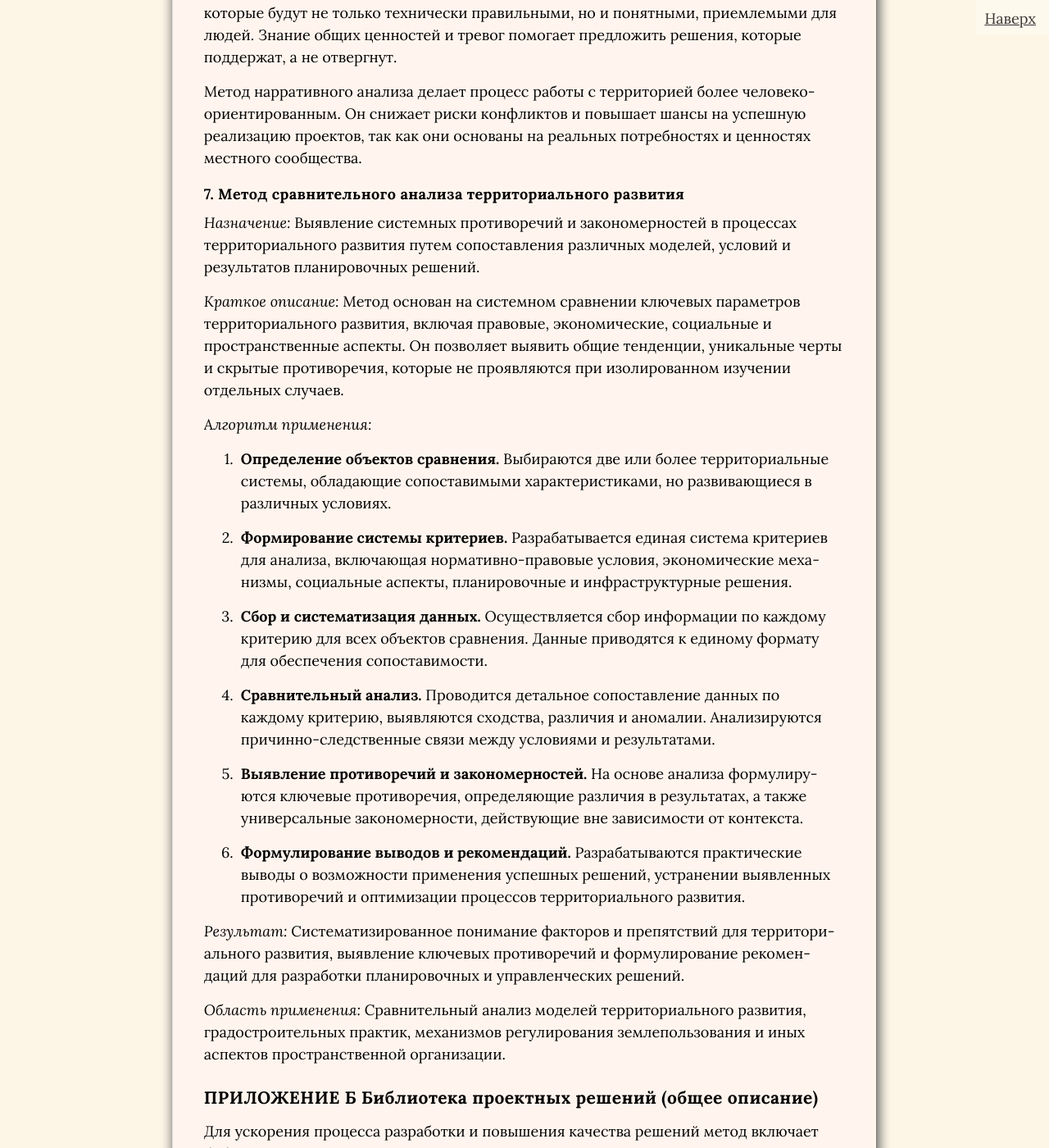
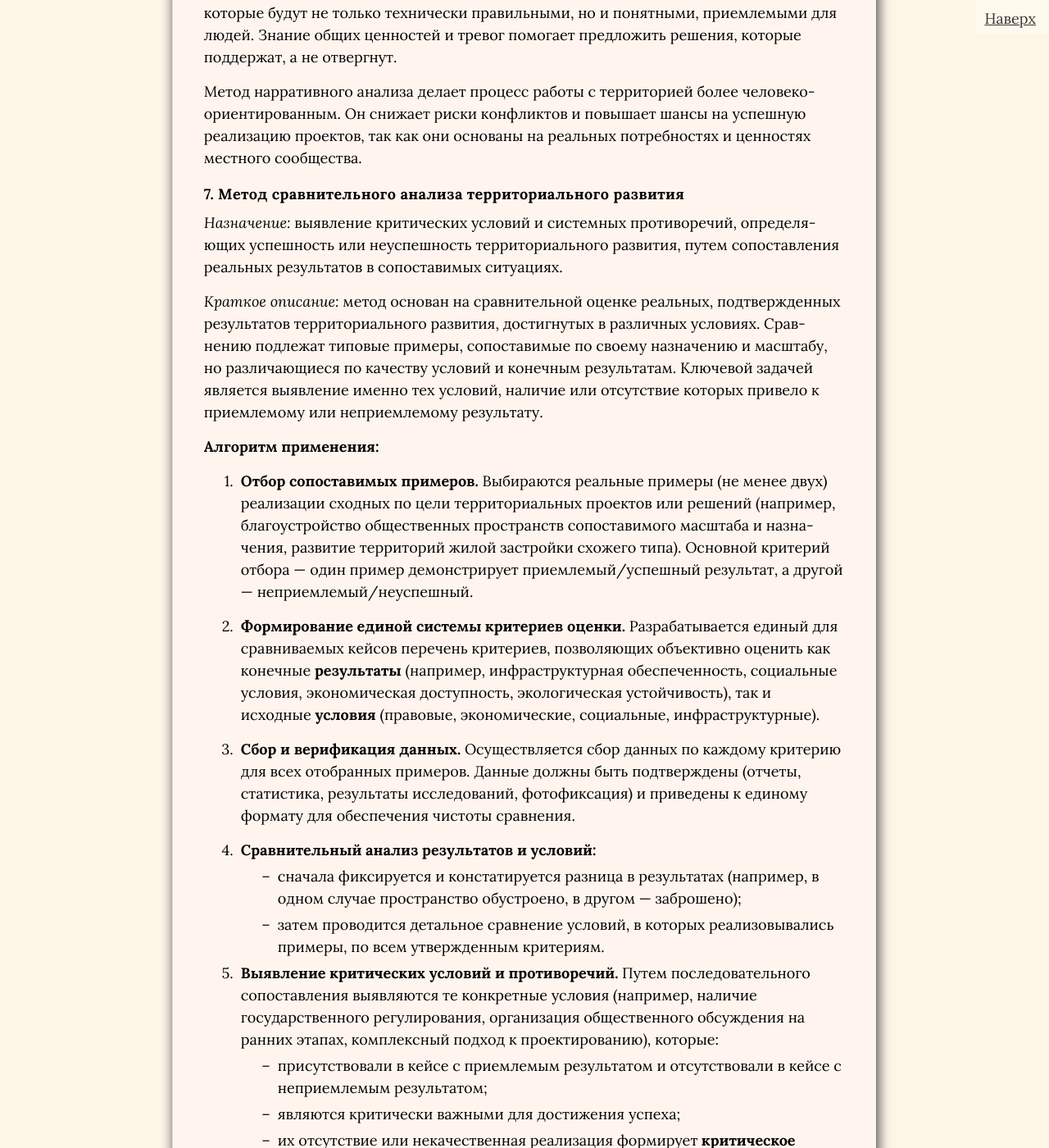
Before and after one commit to SergSi/land-use-art, a Jekyll site: the page built from _posts/2025-09-12-metod.md, in a window 1280 px wide and 1400 px high, scrolled down 20248 px. Shown: the whole window at 82% size. Built offline with Jekyll 4.4.1, drawn with Linux system fonts in a browser that asks for light colours; some web fonts are replaced; some of the changed text lies outside the part shown.

Commit message:
Update 2025-09-12-metod.md

```diff
--- a/_posts/2025-09-12-metod.md
+++ b/_posts/2025-09-12-metod.md
@@ -684,37 +684,72 @@ number="8"
 
 #### 7. Метод сравнительного анализа территориального развития
 
-*Назначение:*
-Выявление системных противоречий и закономерностей в процессах территориального развития путем сопоставления различных моделей, условий и результатов планировочных решений.
+*Назначение:* выявление критических условий и системных противоречий, определяющих успешность или неуспешность территориального развития, путем сопоставления реальных результатов в сопоставимых ситуациях.
 
-*Краткое описание:*
-Метод основан на системном сравнении ключевых параметров территориального развития, включая правовые, экономические, социальные и пространственные аспекты. Он позволяет выявить общие тенденции, уникальные черты и скрытые противоречия, которые не проявляются при изолированном изучении отдельных случаев.
+*Краткое описание:* метод основан на сравнительной оценке реальных, подтвержденных результатов территориального развития, достигнутых в различных условиях. Сравнению подлежат типовые примеры, сопоставимые по своему назначению и масштабу, но различающиеся по качеству условий и конечным результатам. Ключевой задачей является выявление именно тех условий, наличие или отсутствие которых привело к приемлемому или неприемлемому результату.
 
-*Алгоритм применения:*
+**Алгоритм применения:**
 
-1.  **Определение объектов сравнения.**
-    Выбираются две или более территориальные системы, обладающие сопоставимыми характеристиками, но развивающиеся в различных условиях.
+1.  **Отбор сопоставимых примеров.** Выбираются реальные примеры (не менее двух) реализации сходных по цели территориальных проектов или решений (например, благоустройство общественных пространств сопоставимого масштаба и назначения, развитие территорий жилой застройки схожего типа). Основной критерий отбора — один пример демонстрирует приемлемый/успешный результат, а другой — неприемлемый/неуспешный.
 
-2.  **Формирование системы критериев.**
-    Разрабатывается единая система критериев для анализа, включающая нормативно-правовые условия, экономические механизмы, социальные аспекты, планировочные и инфраструктурные решения.
+2.  **Формирование единой системы критериев оценки.** Разрабатывается единый для сравниваемых кейсов перечень критериев, позволяющих объективно оценить как конечные **результаты** (например, инфраструктурная обеспеченность, социальные условия, экономическая доступность, экологическая устойчивость), так и исходные **условия** (правовые, экономические, социальные, инфраструктурные).
 
-3.  **Сбор и систематизация данных.**
-    Осуществляется сбор информации по каждому критерию для всех объектов сравнения. Данные приводятся к единому формату для обеспечения сопоставимости.
+3.  **Сбор и верификация данных.** Осуществляется сбор данных по каждому критерию для всех отобранных примеров. Данные должны быть подтверждены (отчеты, статистика, результаты исследований, фотофиксация) и приведены к единому формату для обеспечения чистоты сравнения.
 
-4.  **Сравнительный анализ.**
-    Проводится детальное сопоставление данных по каждому критерию, выявляются сходства, различия и аномалии. Анализируются причинно-следственные связи между условиями и результатами.
+4.  **Сравнительный анализ результатов и условий:**
+    *   сначала фиксируется и констатируется разница в результатах (например, в одном случае пространство обустроено, в другом — заброшено);
+    *   затем проводится детальное сравнение условий, в которых реализовывались примеры, по всем утвержденным критериям.
 
-5.  **Выявление противоречий и закономерностей.**
-    На основе анализа формулируются ключевые противоречия, определяющие различия в результатах, а также универсальные закономерности, действующие вне зависимости от контекста.
+5.  **Выявление критических условий и противоречий.** Путем последовательного сопоставления выявляются те конкретные условия (например, наличие государственного регулирования, организация общественного обсуждения на ранних этапах, комплексный подход к проектированию), которые:
+    *   присутствовали в кейсе с приемлемым результатом и отсутствовали в кейсе с неприемлемым результатом;
+    *   являются критически важными для достижения успеха;
+    *   их отсутствие или некачественная реализация формирует **критическое противоречие** между планируемыми целями и фактически достигнутыми результатами.
 
-6.  **Формулирование выводов и рекомендаций.**
-    Разрабатываются практические выводы о возможности применения успешных решений, устранении выявленных противоречий и оптимизации процессов территориального развития.
+6.  **Формулирование выводов.** Результатом анализа является определение ключевых условий (факторов успеха), необходимых для достижения приемлемого результата, и формулировка конкретных критических противоречий, которые необходимо устранить (например, "противоречие между декларируемой целью создания комфортной среды и отсутствием механизма ее создания, что приводит к деградации").
 
-*Результат:*
-Систематизированное понимание факторов и препятствий для территориального развития, выявление ключевых противоречий и формулирование рекомендаций для разработки планировочных и управленческих решений.
+*Результат*: выявленные и доказанные на реальных примерах критические условия (факторы успеха) и противоречия, препятствующие достижению целей территориального развития. Результаты анализа являются основанием для разработки управленческих и проектных решений, направленных на воспроизводство успешных условий и устранение выявленных противоречий.
 
-*Область применения:*
-Сравнительный анализ моделей территориального развития, градостроительных практик, механизмов регулирования землепользования и иных аспектов пространственной организации.
+*Область применения:* анализ эффективности градостроительных решений, программ развития территорий, практик землепользования и иных аспектов пространственного развития. Метод применяется для обоснования проектных решений и выработки рекомендаций по совершенствованию механизмов управления развитием территорий.
+
+{% include mermaid.html content='
+
+flowchart TD
+    A[Метод сравнительного анализа<br>территориального развития] --> B
+
+subgraph B[Фаза 1: Подготовка]
+    direction LR
+    B1[Определение объектов<br>сравнения]
+    B2[Формирование системы<br>критериев]
+    B3[Сбор и систематизация<br>данных]
+
+    B1 --> B2 --> B3
+end
+
+B --> C
+
+subgraph C[Фаза 2: Аналитическая]
+    direction LR
+    C1[Сравнительный анализ по<br>критериям]
+    C2[Выявление противоречий и<br>закономерностей]
+    C3[Формулирование выводов и<br>рекомендаций]
+
+    C1 --> C2 --> C3
+end
+
+B3 --> C1
+
+C --> D[Результат: систематизированное<br>понимание территориального развития]
+
+%% Стили для блоков
+style A fill:#003366,stroke:#002244,stroke-width:3px,color:#ffffff
+style B fill:#e6f7ff,stroke:#3399ff,stroke-width:2px
+style C fill:#f0f7ee,stroke:#66bb6a,stroke-width:2px
+style D fill:#fff0f5,stroke:#ff66a0,stroke-width:2px
+
+'
+caption="Схема применения метода сравнительного анализа"
+number="9"
+%}
 
 ### ПРИЛОЖЕНИЕ Б Библиотека проектных решений (общее описание)
 
```
